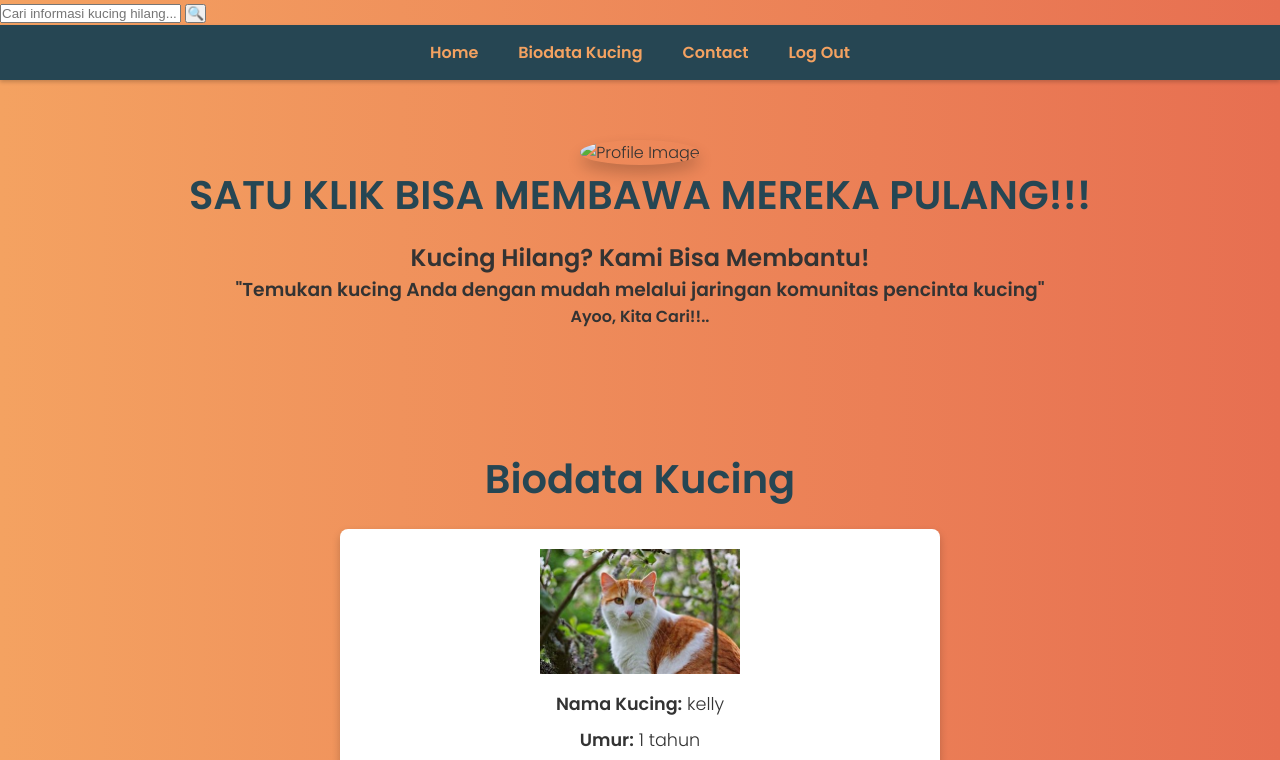
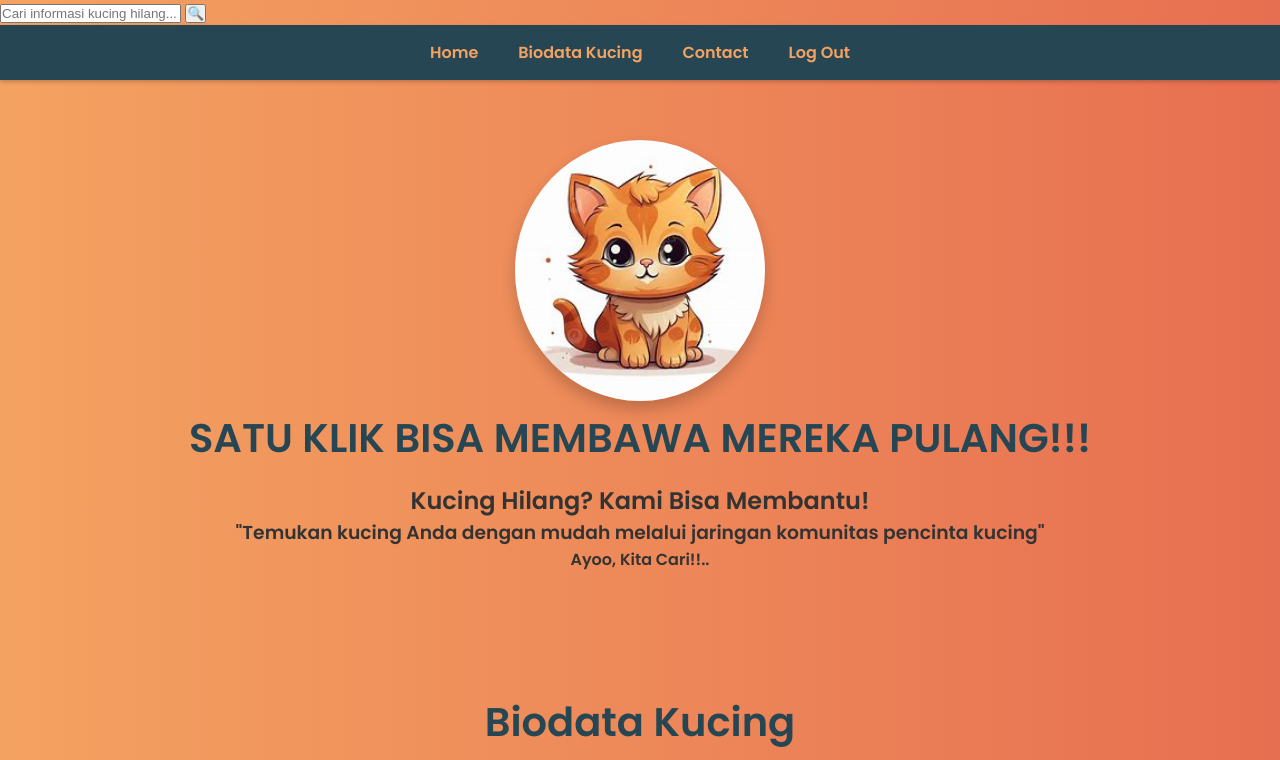
Before and after one commit to muhikhsan15/Web-M-ikhsan, a plain HTML site: page index.html in a window 1280 px wide. Shown: the top 760 px of the page. Drawn offline with Linux system fonts and the light colour scheme; files whose address does not match are found by name.

Commit message:
Update index.html

```diff
--- a/index.html
+++ b/index.html
@@ -190,7 +190,7 @@
 
     <!-- Home Section -->
     <section id="home">
-        <img class="profileImage" src="assect/image/OIP (3).jpg" alt="Profile Image" width="250">
+        <img class="profileImage" src="OIP (3).jpg" alt="Profile Image" width="250">
         <h1>SATU KLIK BISA MEMBAWA MEREKA PULANG!!!</h1>
         <h2>Kucing Hilang? Kami Bisa Membantu!</h2>
         <h3>"Temukan kucing Anda dengan mudah melalui jaringan komunitas pencinta kucing"</h3>
```
